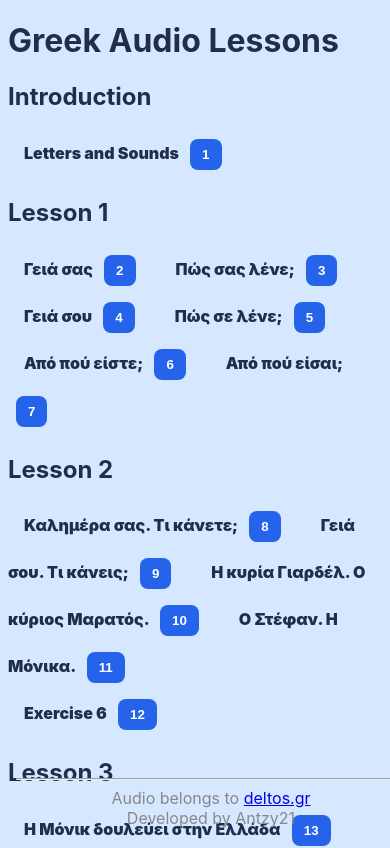
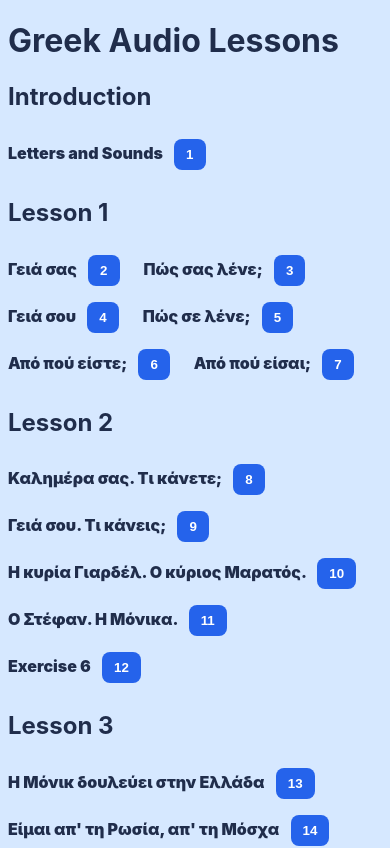
Before and after one commit to Antzy21/greek-audio-lessons, a Vue app: page / in a window 390 px wide. Shown: the top 848 px of the page. Built offline with nearby package versions, Linux system fonts and the light colour scheme.

Commit message:
Fix styling on mobile

```diff
--- a/src/styles.css
+++ b/src/styles.css
@@ -52,8 +52,8 @@ button:disabled {
 
 span {
   font-weight: 1000;
-  margin-left: 1rem;
   margin-right: 1rem;
+  display: inline-block;
 }
 
 hr {
@@ -61,12 +61,19 @@ hr {
 }
 
 footer {
+  color: #888;
+  text-align: center;
+  font-size: 1rem;
   margin-top: 2rem;
-  padding: 1rem;
-  text-align: center;
-  color: #888;
-  position: fixed;
-  left: 0;
-  bottom: 0;
-  width: 100%;
 }
+
+footer a {
+  color: #2563eb;
+  text-decoration: underline;
+  font-weight: 500;
+}
+
+footer a:hover {
+  color: #1d4ed8;
+  text-decoration: none;
+}
```
